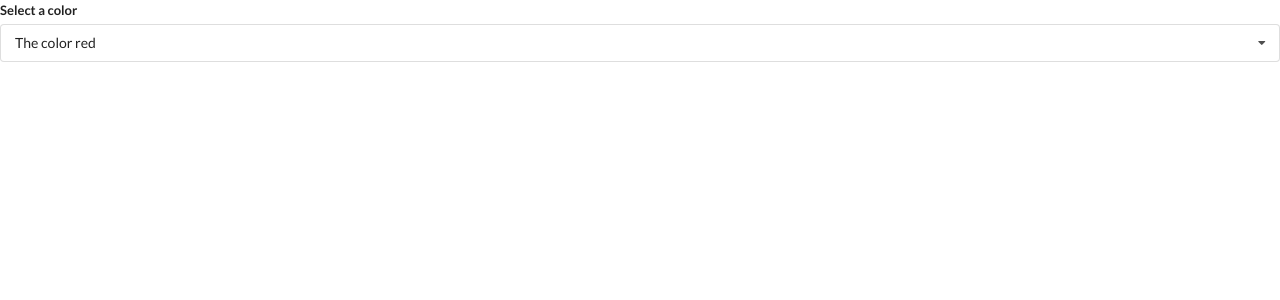
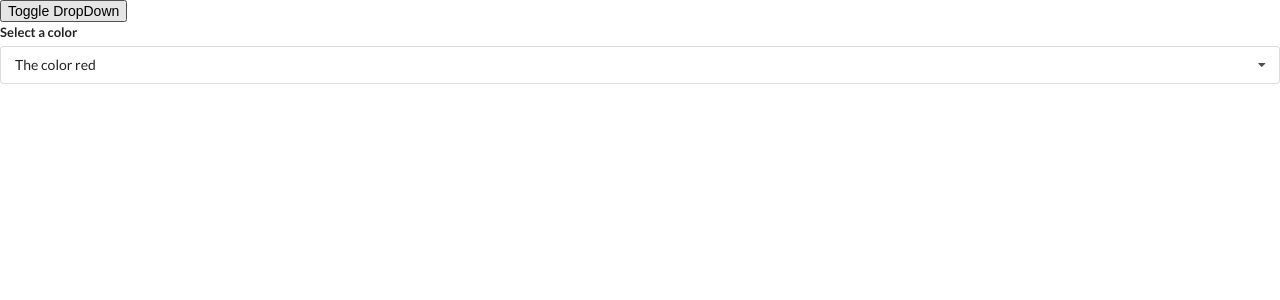
Before and after one commit to iandreff/react-widgets, a React (Create React App) app: page / in a window 1280 px wide. Shown: the top 300 px of the page. Built offline with nearby package versions, Linux system fonts and the light colour scheme.

Commit message:
remove the event listener

```diff
--- a/src/App.js
+++ b/src/App.js
@@ -35,13 +35,22 @@
 
 export default function App() {
   const [selected, setSelected] = useState(options[0]);
+  const [showDropdown, setShowDropdown] = useState(true);
 
   return (
     <div className="App">
-      <Dropdown
-        selected={selected}
-        onSelectedChange={setSelected}
-        options={options}/>
+      <button onClick={()=>setShowDropdown(!showDropdown)}>
+        Toggle DropDown
+      </button>
+      {
+        showDropdown
+          ?  <Dropdown
+          selected={selected}
+          onSelectedChange={setSelected}
+          options={options}/>
+          : null
+      }
+
     </div>
   );
 }
--- a/src/Component/DropDown.jsx
+++ b/src/Component/DropDown.jsx
@@ -5,13 +5,22 @@
     const ref = useRef();
 
     useEffect(()=>{
-        document.body.addEventListener('click', (event)=>{
+        const onBodyClick = (event) => {
             if (ref.current.contains(event.target)) {
                 return;
             }
-        setOpen(false);
-    });
-    },[]);
+            setOpen(false);
+        };
+
+        document.body.addEventListener("click", onBodyClick, { capture: true });
+
+        return () => {
+            document.body.removeEventListener("click", onBodyClick, {
+                capture: true
+        });
+    };
+
+    }, []);
 
     const renderedOptions = options.map(opt => {
         if (opt.value === selected.value) {
@@ -28,6 +37,7 @@
         );
 
     });
+
     return (
         <div ref={ref} className='ui form'>
             <div className='field'>
```
